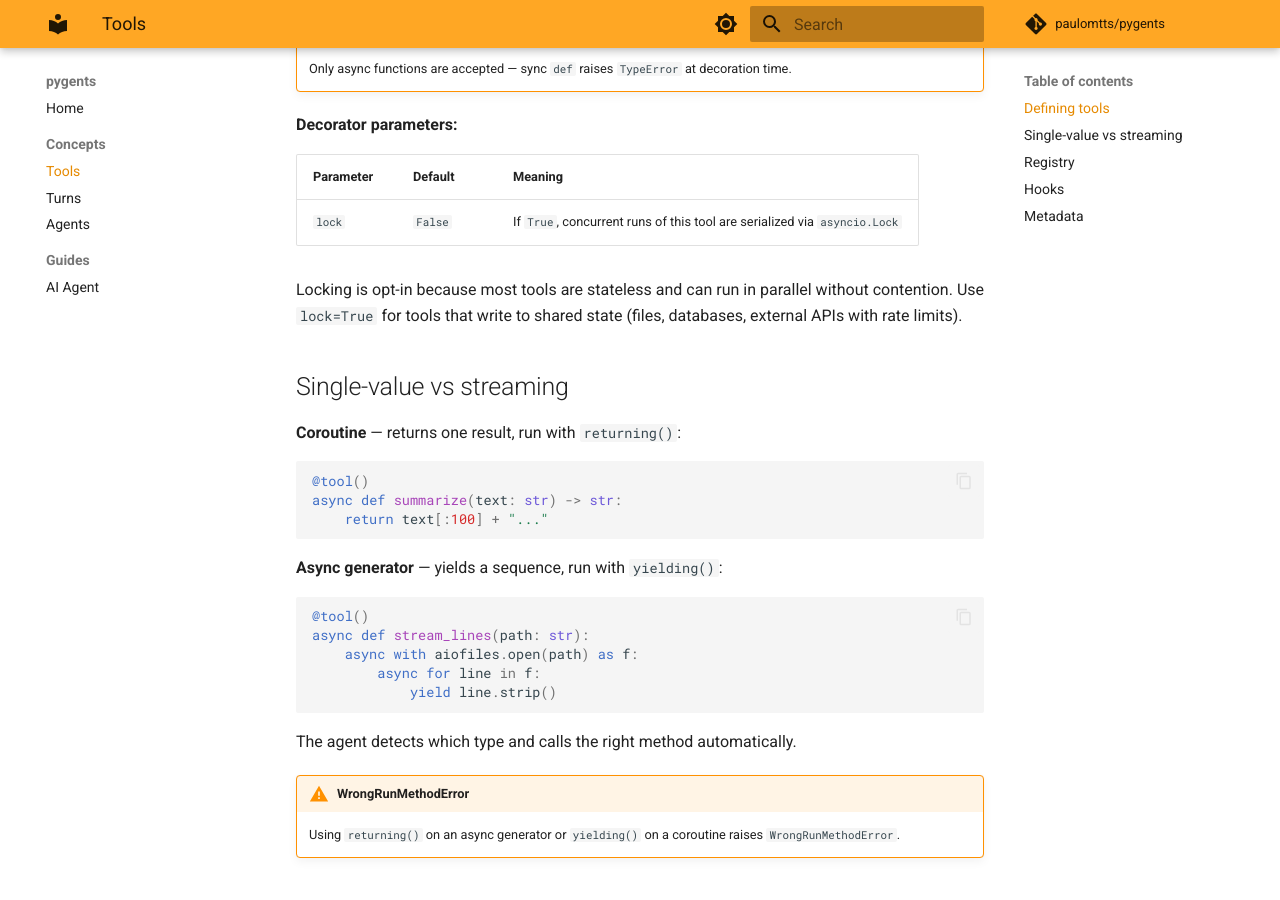
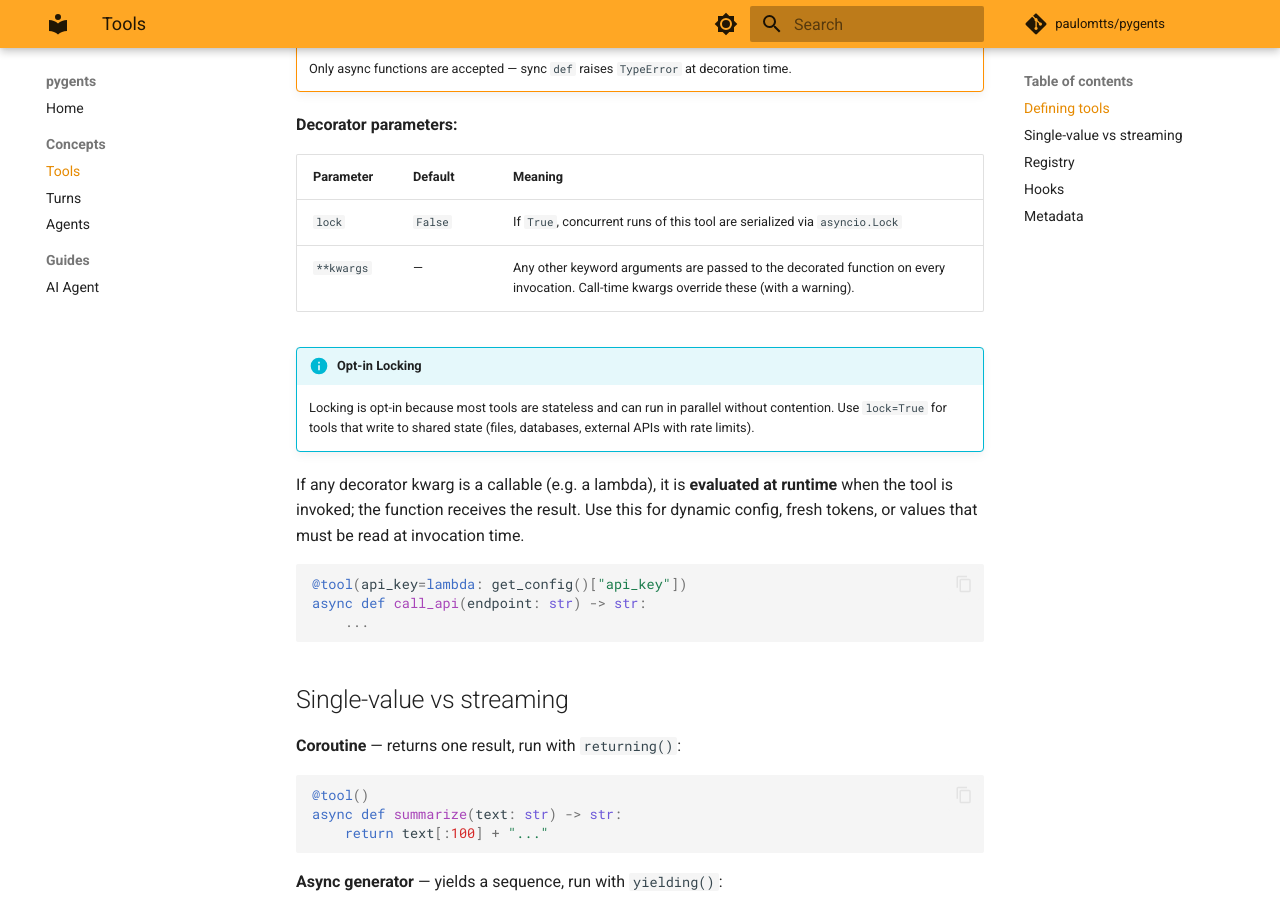
Before and after one commit to paulomtts/pygents, an MkDocs documentation site: the page built from docs/concepts/tools.md, in a window 1280 px wide and 900 px high, scrolled down 538 px. Built offline with MkDocs 1.6.1 and Material for MkDocs 9.7.7, drawn with Linux system fonts in a browser that asks for light colours; comment, search, counter and statistics services are not loaded.

Commit message:
enh: tool docs

````diff
--- a/docs/concepts/tools.md
+++ b/docs/concepts/tools.md
@@ -27,8 +27,18 @@ async def write_file(path: str, content: str) -> None:
 | Parameter | Default | Meaning |
 |-----------|---------|---------|
 | `lock` | `False` | If `True`, concurrent runs of this tool are serialized via `asyncio.Lock` |
+| `**kwargs` | — | Any other keyword arguments are passed to the decorated function on every invocation. Call-time kwargs override these (with a warning). |
 
-Locking is opt-in because most tools are stateless and can run in parallel without contention. Use `lock=True` for tools that write to shared state (files, databases, external APIs with rate limits).
+!!! info "Opt-in Locking"
+    Locking is opt-in because most tools are stateless and can run in parallel without contention. Use `lock=True` for tools that write to shared state (files, databases, external APIs with rate limits).
+
+If any decorator kwarg is a callable (e.g. a lambda), it is **evaluated at runtime** when the tool is invoked; the function receives the result. Use this for dynamic config, fresh tokens, or values that must be read at invocation time.
+
+```python
+@tool(api_key=lambda: get_config()["api_key"])
+async def call_api(endpoint: str) -> str:
+    ...
+```
 
 ## Single-value vs streaming
 
````
